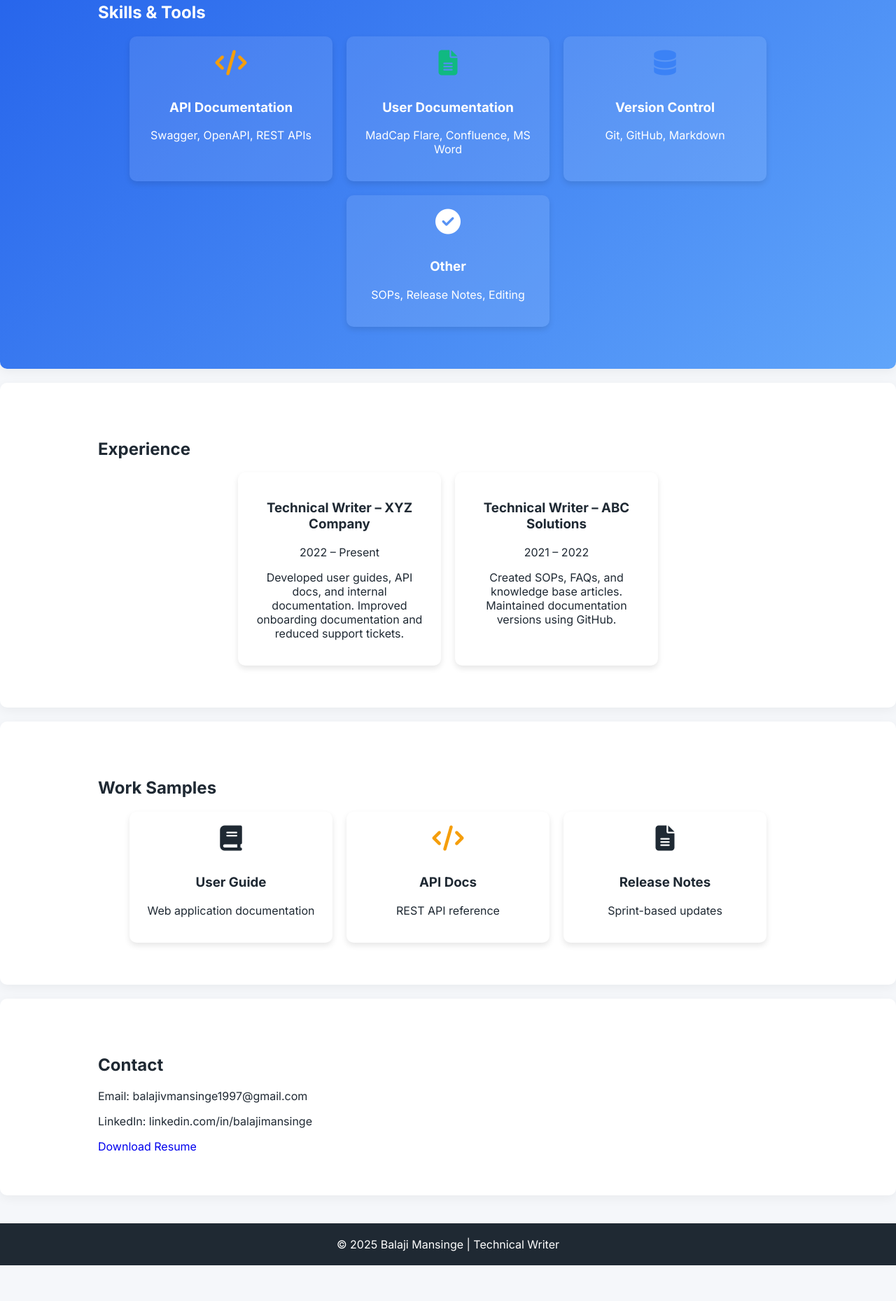
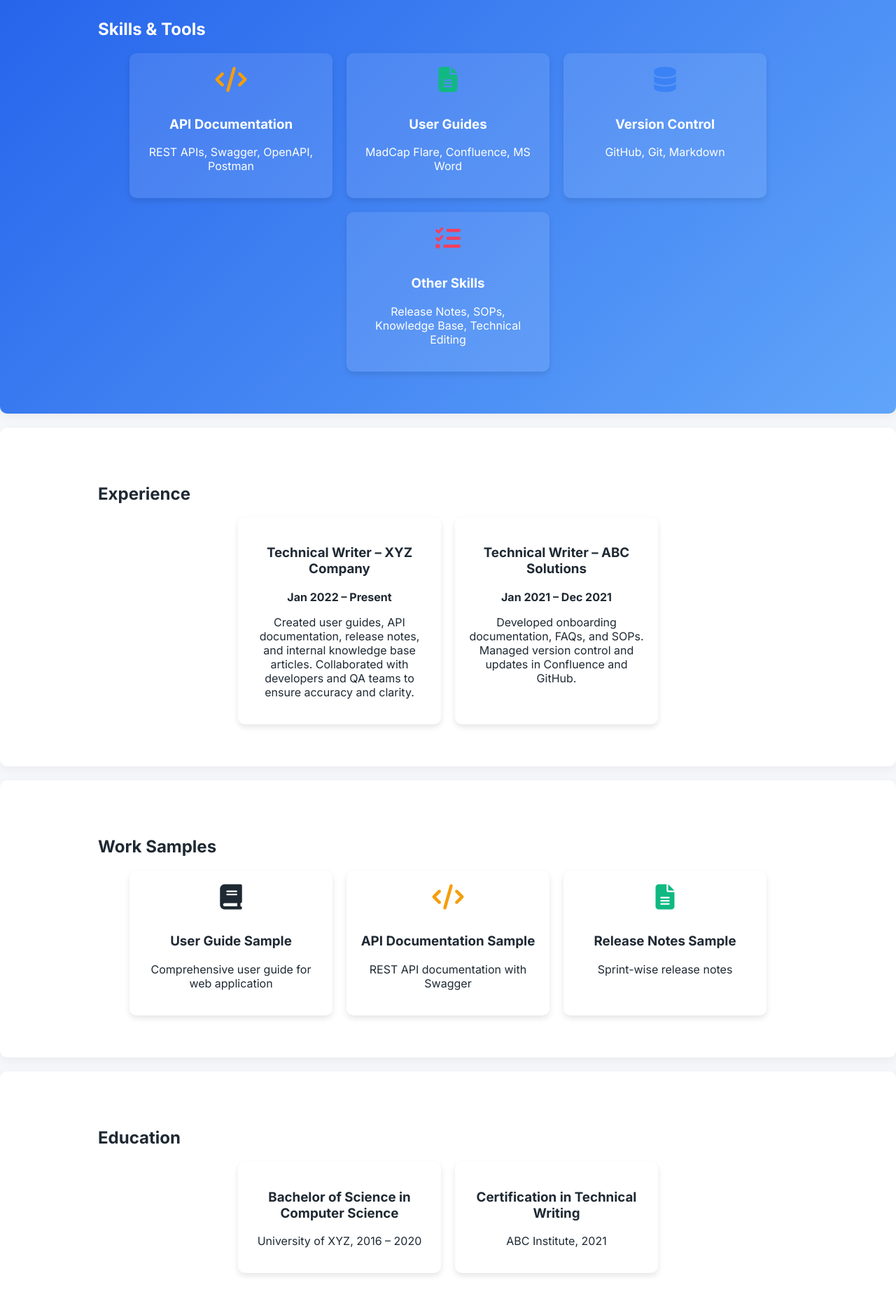
Before and after one commit to balajivmansinge1997-byte/technical-writer-portfolio, a plain HTML site: page index.html in a window 1280 px wide. Shown: the part 903-2762 px from the top of the page at 70% size. Before the commit the page ends 2711 px from the top, so only its background shows below. Drawn offline with Linux system fonts and the light colour scheme.

Commit message:
Update index.html

```diff
--- a/index.html
+++ b/index.html
@@ -1,150 +1,178 @@
 <!DOCTYPE html>
 <html lang="en">
 <head>
-  <meta charset="UTF-8" />
-  <meta name="viewport" content="width=device-width, initial-scale=1.0"/>
+  <meta charset="UTF-8">
+  <meta name="viewport" content="width=device-width, initial-scale=1.0">
   <title>Technical Writer Portfolio</title>
-
-  <!-- Fonts & Icons -->
+  <link rel="stylesheet" href="style.css">
   <link href="https://fonts.googleapis.com/css2?family=Inter:wght@400;600;700&display=swap" rel="stylesheet">
   <link rel="stylesheet" href="https://cdnjs.cloudflare.com/ajax/libs/font-awesome/6.4.0/css/all.min.css">
-
-  <link rel="stylesheet" href="style.css">
 </head>
 <body>
 
-<!-- NAVBAR -->
+<!-- Navbar -->
 <nav class="navbar">
   <div class="container navbar-container">
-    <span class="logo">Balaji Mansinge</span>
+    <a href="#about" class="nav-logo">Balaji Mansinge</a>
     <ul class="nav-links">
       <li><a href="#about">About</a></li>
       <li><a href="#skills">Skills</a></li>
       <li><a href="#experience">Experience</a></li>
-      <li><a href="#portfolio">Work</a></li>
+      <li><a href="#portfolio">Portfolio</a></li>
+      <li><a href="#education">Education</a></li>
       <li><a href="#contact">Contact</a></li>
     </ul>
   </div>
 </nav>
 
-<!-- HERO -->
+<!-- Hero Section -->
 <header class="hero">
-  <div class="hero-overlay"></div>
   <div class="hero-content">
-    <h1>Technical Writer</h1>
-    <p>Turning complex software into clear documentation</p>
+    <h1>Balaji Mansinge</h1>
+    <p>Technical Writer | Software Documentation Specialist</p>
     <div class="hero-buttons">
-      <a href="#portfolio" class="btn primary">View Work</a>
-      <a href="resume.pdf" class="btn outline" download>Download Resume</a>
+      <a href="#portfolio" class="btn btn-primary">View Portfolio</a>
+      <a href="resume.pdf" class="btn btn-secondary" download>Download Resume</a>
     </div>
   </div>
 </header>
 
-<!-- ABOUT -->
-<section id="about" class="section">
+<!-- About Me -->
+<section id="about" class="section fade-in">
   <div class="container">
     <h2>About Me</h2>
     <p>
-      I am a Software Technical Writer with 3+ years of experience creating
-      user guides, API documentation, release notes, and knowledge base content.
-      I collaborate closely with developers, QA, and product teams to ensure
-      clarity, accuracy, and consistency.
+      I am a Technical Writer with 3 years of experience creating clear, concise, and user-friendly documentation. I specialize in API documentation, user guides, release notes, and knowledge base articles. My goal is to make complex technical information easy to understand for both technical and non-technical users.
     </p>
   </div>
 </section>
 
-<!-- SKILLS -->
-<section id="skills" class="section dark-section">
+<!-- Skills -->
+<section id="skills" class="section fade-in">
   <div class="container">
     <h2>Skills & Tools</h2>
     <div class="cards">
       <div class="card">
-        <i class="fas fa-code"></i>
+        <i class="fas fa-code fa-2x"></i>
         <h3>API Documentation</h3>
-        <p>Swagger, OpenAPI, REST APIs</p>
+        <p>REST APIs, Swagger, OpenAPI, Postman</p>
       </div>
       <div class="card">
-        <i class="fas fa-file-alt"></i>
-        <h3>User Documentation</h3>
+        <i class="fas fa-file-alt fa-2x"></i>
+        <h3>User Guides</h3>
         <p>MadCap Flare, Confluence, MS Word</p>
       </div>
       <div class="card">
-        <i class="fas fa-database"></i>
+        <i class="fas fa-database fa-2x"></i>
         <h3>Version Control</h3>
-        <p>Git, GitHub, Markdown</p>
+        <p>GitHub, Git, Markdown</p>
       </div>
       <div class="card">
-        <i class="fas fa-check-circle"></i>
-        <h3>Other</h3>
-        <p>SOPs, Release Notes, Editing</p>
+        <i class="fas fa-tasks fa-2x"></i>
+        <h3>Other Skills</h3>
+        <p>Release Notes, SOPs, Knowledge Base, Technical Editing</p>
       </div>
     </div>
   </div>
 </section>
 
-<!-- EXPERIENCE -->
-<section id="experience" class="section">
+<!-- Experience -->
+<section id="experience" class="section fade-in">
   <div class="container">
     <h2>Experience</h2>
     <div class="cards">
-      <div class="card wide">
+      <div class="card">
         <h3>Technical Writer – XYZ Company</h3>
-        <span>2022 – Present</span>
-        <p>
-          Developed user guides, API docs, and internal documentation.
-          Improved onboarding documentation and reduced support tickets.
-        </p>
+        <p><strong>Jan 2022 – Present</strong></p>
+        <p>Created user guides, API documentation, release notes, and internal knowledge base articles. Collaborated with developers and QA teams to ensure accuracy and clarity.</p>
       </div>
-      <div class="card wide">
+      <div class="card">
         <h3>Technical Writer – ABC Solutions</h3>
-        <span>2021 – 2022</span>
-        <p>
-          Created SOPs, FAQs, and knowledge base articles.
-          Maintained documentation versions using GitHub.
-        </p>
+        <p><strong>Jan 2021 – Dec 2021</strong></p>
+        <p>Developed onboarding documentation, FAQs, and SOPs. Managed version control and updates in Confluence and GitHub.</p>
       </div>
     </div>
   </div>
 </section>
 
-<!-- PORTFOLIO -->
-<section id="portfolio" class="section dark-section">
+<!-- Portfolio / Work Samples -->
+<section id="portfolio" class="section fade-in">
   <div class="container">
     <h2>Work Samples</h2>
     <div class="cards">
       <div class="card">
-        <i class="fas fa-book"></i>
-        <h3>User Guide</h3>
-        <p>Web application documentation</p>
+        <a href="user-guide.pdf" target="_blank">
+          <i class="fas fa-book fa-2x"></i>
+          <h3>User Guide Sample</h3>
+          <p>Comprehensive user guide for web application</p>
+        </a>
       </div>
       <div class="card">
-        <i class="fas fa-code"></i>
-        <h3>API Docs</h3>
-        <p>REST API reference</p>
+        <a href="api-doc.pdf" target="_blank">
+          <i class="fas fa-code fa-2x"></i>
+          <h3>API Documentation Sample</h3>
+          <p>REST API documentation with Swagger</p>
+        </a>
       </div>
       <div class="card">
-        <i class="fas fa-file-lines"></i>
-        <h3>Release Notes</h3>
-        <p>Sprint-based updates</p>
+        <a href="release-notes.pdf" target="_blank">
+          <i class="fas fa-file-alt fa-2x"></i>
+          <h3>Release Notes Sample</h3>
+          <p>Sprint-wise release notes</p>
+        </a>
       </div>
     </div>
   </div>
 </section>
 
-<!-- CONTACT -->
-<section id="contact" class="section">
+<!-- Education -->
+<section id="education" class="section fade-in">
   <div class="container">
-    <h2>Contact</h2>
-    <p>Email: balajivmansinge1997@gmail.com</p>
-    <p>LinkedIn: linkedin.com/in/balajimansinge</p>
-    <a href="resume.pdf" class="btn primary" download>Download Resume</a>
+    <h2>Education</h2>
+    <div class="cards">
+      <div class="card">
+        <h3>Bachelor of Science in Computer Science</h3>
+        <p>University of XYZ, 2016 – 2020</p>
+      </div>
+      <div class="card">
+        <h3>Certification in Technical Writing</h3>
+        <p>ABC Institute, 2021</p>
+      </div>
+    </div>
   </div>
 </section>
 
-<!-- FOOTER -->
+<!-- Contact -->
+<section id="contact" class="section fade-in">
+  <div class="container">
+    <h2>Contact</h2>
+    <p>Email: balajivmansinge1997@email.com</p>
+    <p>LinkedIn: <a href="https://linkedin.com/in/balajimansinge" target="_blank">linkedin.com/in/balajimansinge</a></p>
+    <a href="resume.pdf" class="btn btn-primary" download>Download Resume</a>
+  </div>
+</section>
+
+<!-- Footer -->
 <footer class="footer">
-  © 2025 Balaji Mansinge | Technical Writer
+  <p>© 2025 Balaji Mansinge | Technical Writer Portfolio</p>
 </footer>
+
+<!-- Scroll Animation Script -->
+<script>
+const sections = document.querySelectorAll('.section');
+
+const observer = new IntersectionObserver(entries => {
+  entries.forEach(entry => {
+    if(entry.isIntersecting) {
+      entry.target.style.opacity = 1;
+    }
+  });
+}, { threshold: 0.2 });
+
+sections.forEach(section => {
+  observer.observe(section);
+});
+</script>
 
 </body>
 </html>
```
